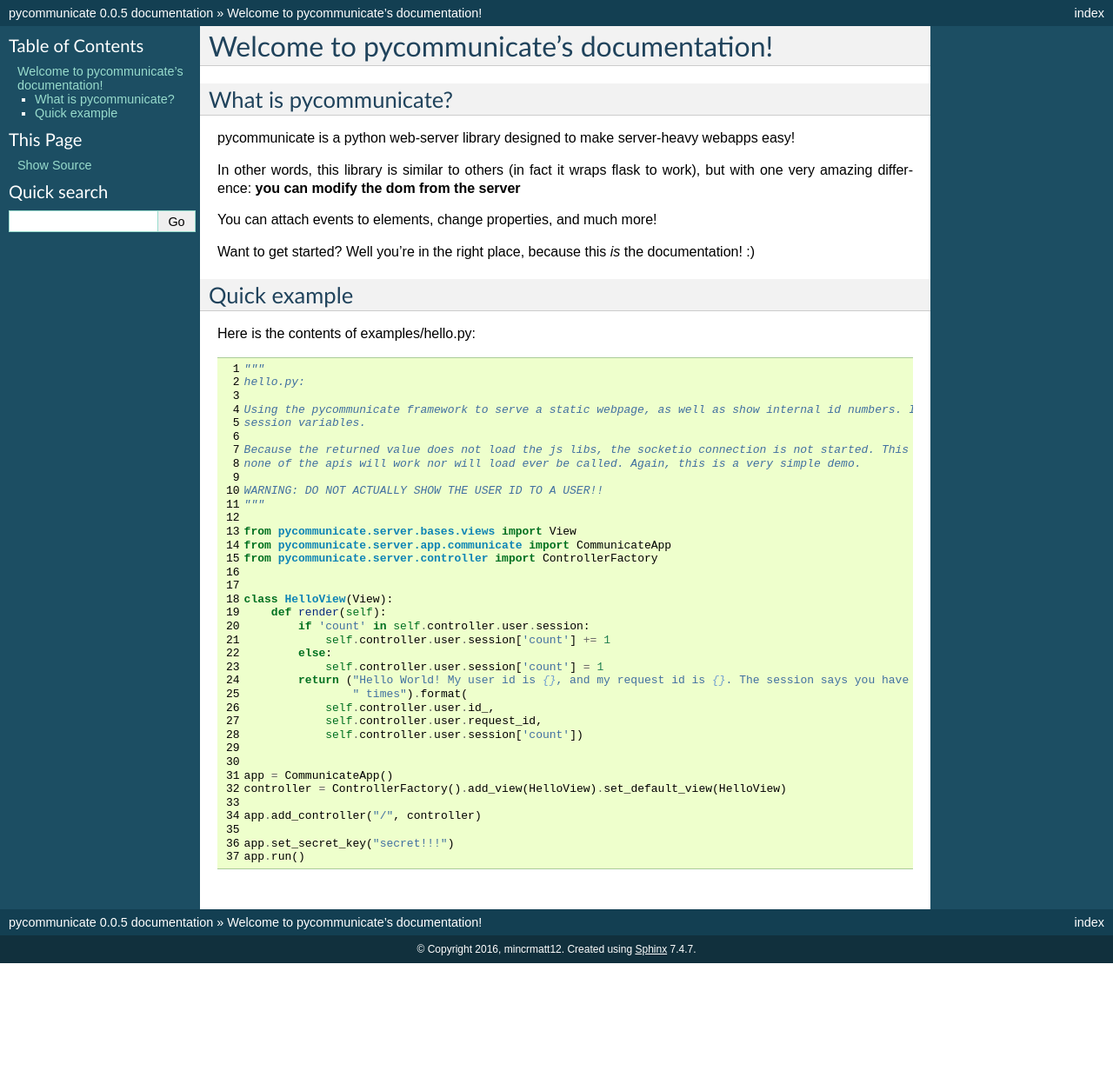
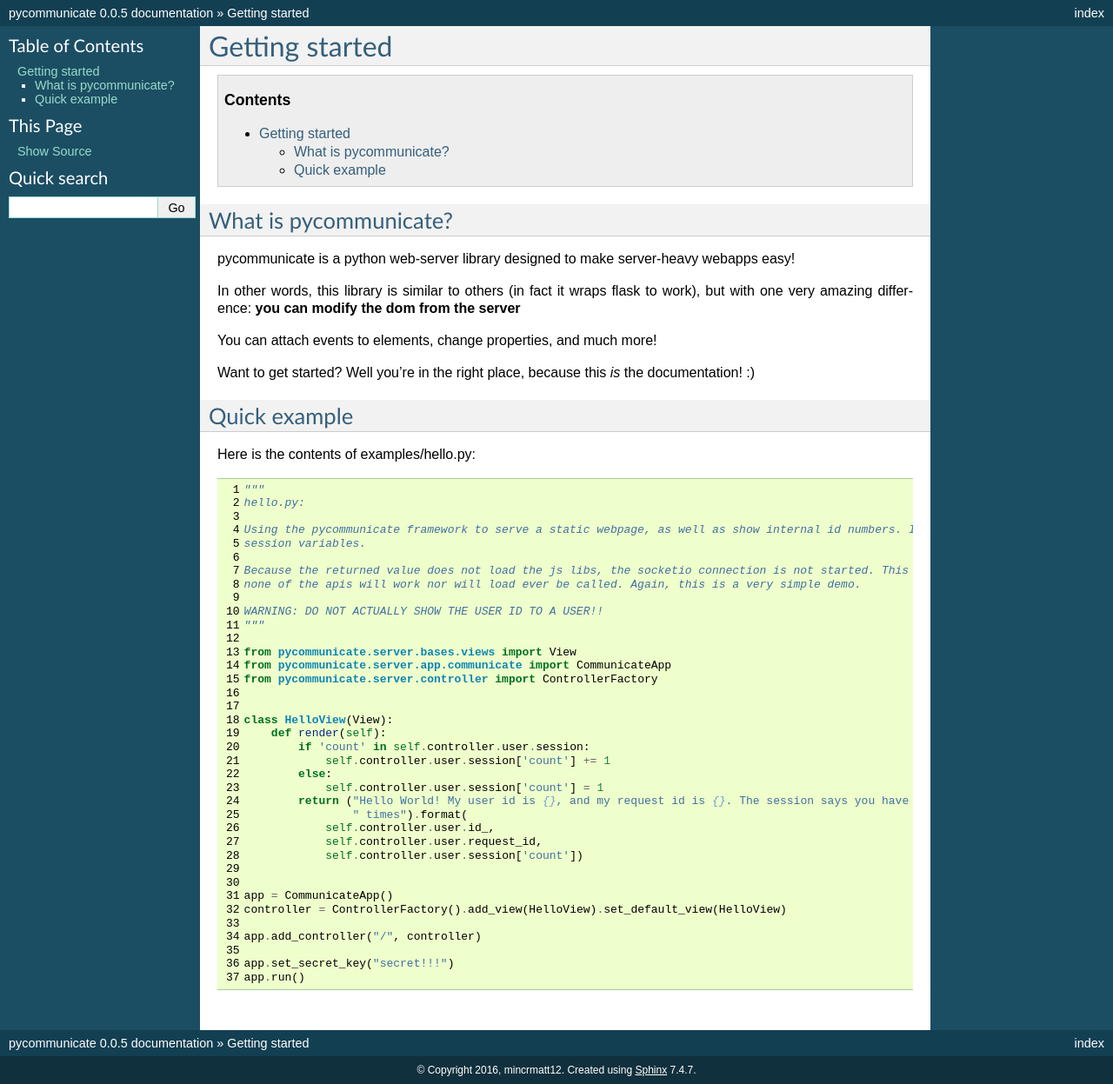
Before and after one commit to mincrmatt12/pycommunicate, a Sphinx documentation site: the page built from docs/index.rst, in a window 1280 px wide. Shown: the whole page at 87% size. Built offline with Sphinx 7.4.7, drawn with Linux system fonts in a browser that asks for light colours; before the commit the page ends 1108 px from its top, so only the background shows below that.

Commit message:
more stuff

```diff
--- a/docs/index.rst
+++ b/docs/index.rst
@@ -3,10 +3,12 @@
    You can adapt this file completely to your liking, but it should at least
    contain the root `toctree` directive.
 
-Welcome to pycommunicate's documentation!
-=========================================
+Getting started
+===============
 .. toctree::
    :maxdepth: 2
+
+.. contents:: Contents
 
 What is pycommunicate?
 ----------------------
```
